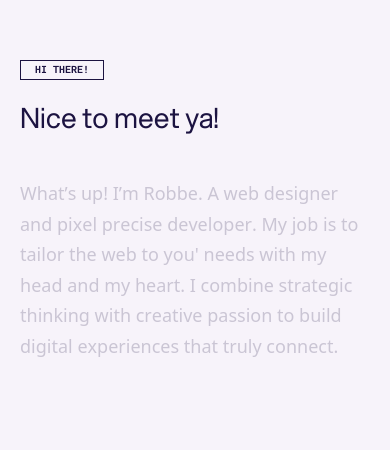
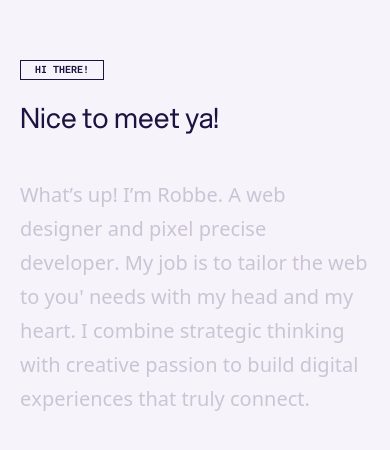
Before and after one commit to robbevanaken/website-booold, a Nuxt app: page / in a window 390 px wide. Shown: the part 869-1319 px from the top of the page. Built offline with nearby package versions, Linux system fonts and the light colour scheme.

Commit message:
chore: font size tweak

```diff
--- a/tailwind.config.js
+++ b/tailwind.config.js
@@ -24,7 +24,7 @@ module.exports = {
       fontSize: {
         "xs": ["clamp(10px, 1vw, 12px)", 1],
         "base": ["clamp(14px, 1.5vw, 20px)", 1.5],
-        "lg": ["clamp(18px, 2vw, 32px)", 1.7],
+        "lg": ["clamp(20px, 2vw, 32px)", 1.7],
         "xl": ["clamp(28px, 3vw, 56px)", 1.5],
         },
       spacing: {
```
